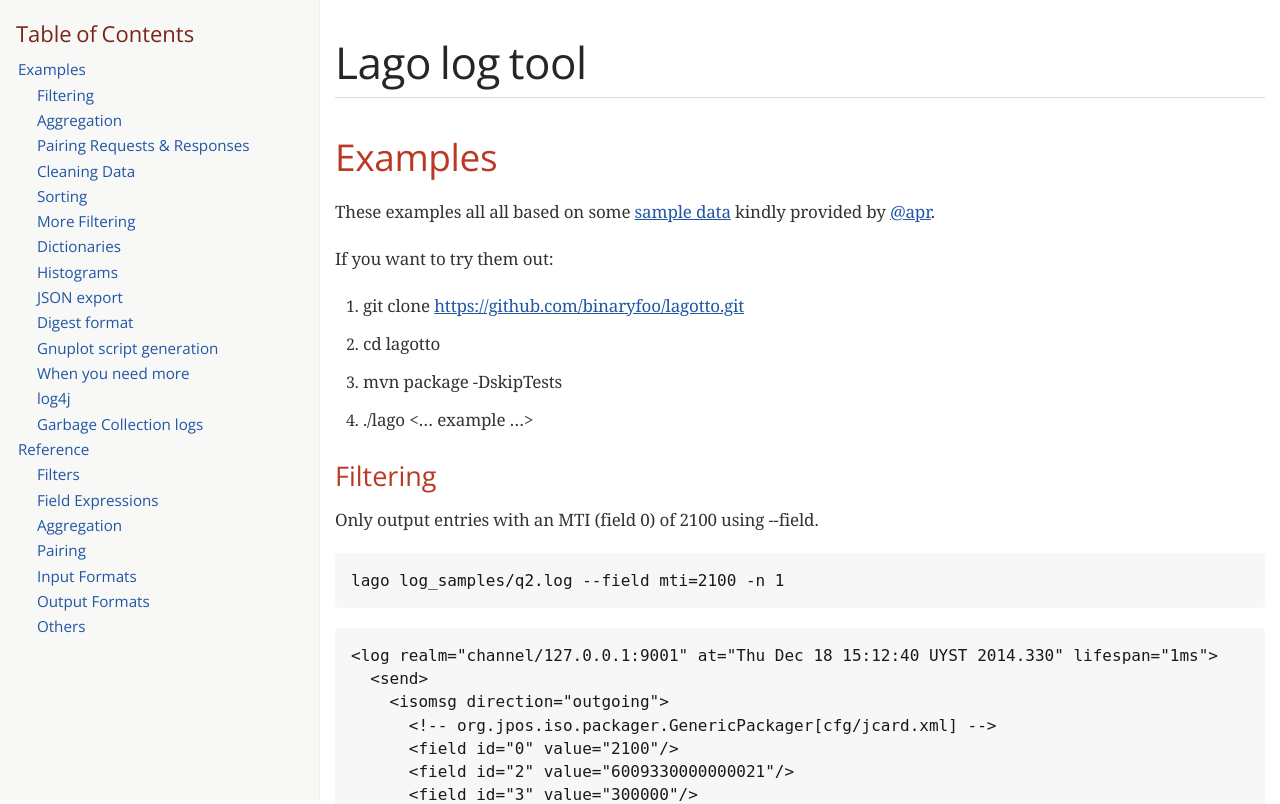
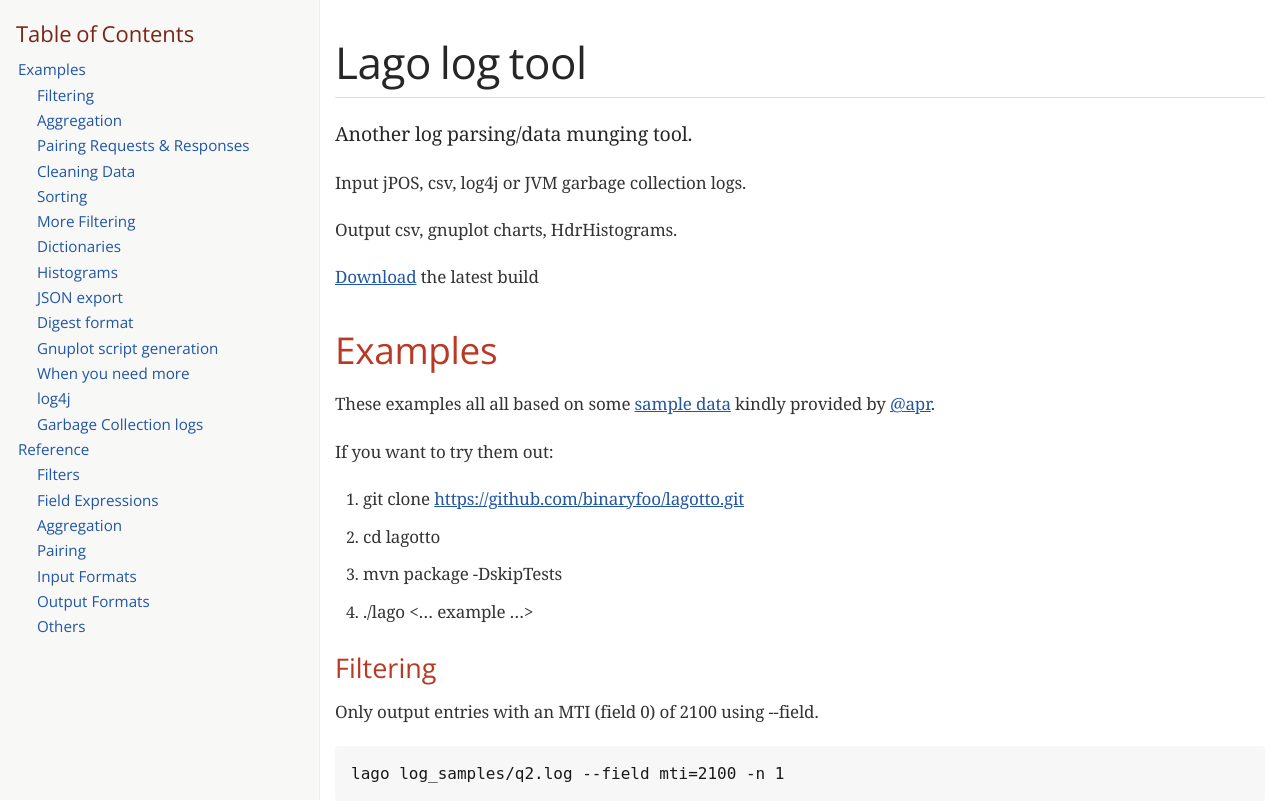
Before and after one commit to binaryfoo/lagotto, a plain HTML site: page docs/index.html in a window 1280 px wide. Shown: the top 804 px of the page. Drawn offline with nearby package versions, Linux system fonts and the light colour scheme; a web font is replaced by a local one.

Commit message:
Add download link to docs

```diff
--- a/docs/index.html
+++ b/docs/index.html
@@ -456,6 +456,22 @@ body.book #toc,body.book #preamble,body.book h1.sect0,body.book .sect1>h2{page-b
 </div>
 </div>
 <div id="content">
+<div id="preamble">
+<div class="sectionbody">
+<div class="paragraph">
+<p>Another log parsing/data munging tool.</p>
+</div>
+<div class="paragraph">
+<p>Input jPOS, csv, log4j or JVM garbage collection logs.</p>
+</div>
+<div class="paragraph">
+<p>Output csv, gnuplot charts, HdrHistograms.</p>
+</div>
+<div class="paragraph">
+<p><a href="https://oss.sonatype.org/service/local/artifact/maven/content?r=snapshots&amp;g=io.github.binaryfoo&amp;a=lagotto&amp;c=assembly&amp;v=LATEST">Download</a> the latest build</p>
+</div>
+</div>
+</div>
 <div class="sect1">
 <h2 id="_examples">Examples</h2>
 <div class="sectionbody">
@@ -1793,7 +1809,7 @@ Eg timestamp is the same as req.timestamp whilst 39 would typically fall through
 </div>
 <div id="footer">
 <div id="footer-text">
-Last updated 2016-01-03 17:52:48 AEDT
+Last updated 2016-01-07 21:16:50 AEDT
 </div>
 </div>
 </body>
```
Also changed, not shown: docs/examples.html (+1 -1 lines), 2 other files.
